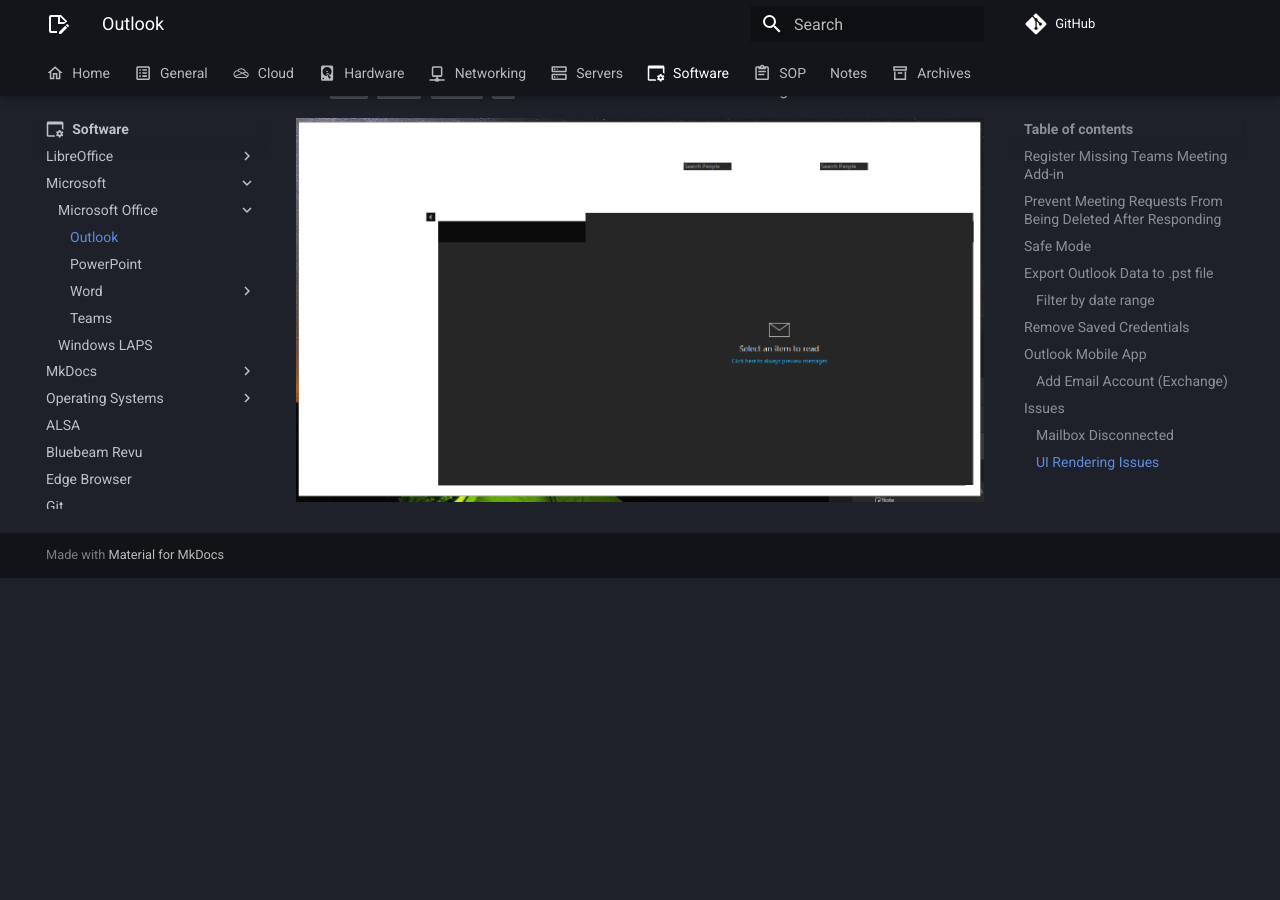
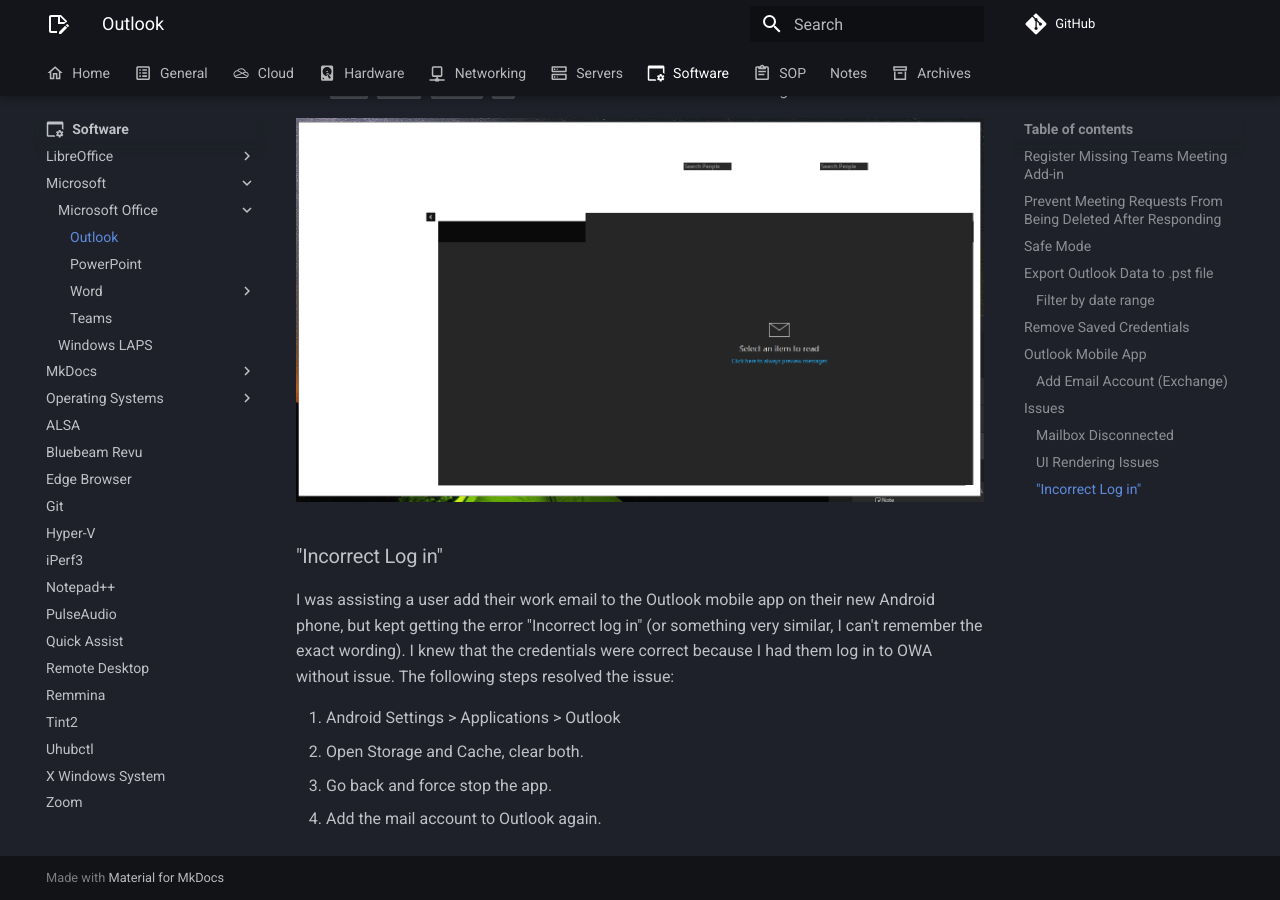
Before and after one commit to rmscode/binary-garden, an MkDocs documentation site: the page built from docs/software/microsoft-office/outlook/outlook.md, in a window 1280 px wide and 900 px high, scrolled down 3888 px. Built offline with MkDocs 1.6.1 and Material for MkDocs 9.7.7, drawn with Linux system fonts in a browser that asks for light colours; comment, search, counter and statistics services are not loaded; before the commit the page ends 4466 px from its top, so only the background shows below that.

Commit message:
perf(outlook): add troubleshooting steps for outlook mobile login error

```diff
--- a/docs/software/microsoft-office/outlook/outlook.md
+++ b/docs/software/microsoft-office/outlook/outlook.md
@@ -112,3 +112,12 @@
 I have experienced strange rendering issues with Outlook from time to time. For a while I was relaunching the app to resolve it, but I discovered that reloading the system's graphics drivers with <kbd>Win</kbd>+<kbd>Ctrl</kbd>+<kbd>Shift</kbd>+<kbd>B</kbd> also resolves the issue without having to close Outlook.
 
 ![Outlook render bug](../../../assets/outlook-rendering-issue.png)
+
+### "Incorrect Log in"
+
+I was assisting a user add their work email to the Outlook mobile app on their new Android phone, but kept getting the error "Incorrect log in" (or something very similar, I can't remember the exact wording). I knew that the credentials were correct because I had them log in to OWA without issue. The following steps resolved the issue:
+
+1. Android Settings > Applications > Outlook
+2. Open Storage and Cache, clear both.
+3. Go back and force stop the app.
+4. Add the mail account to Outlook again.
```
